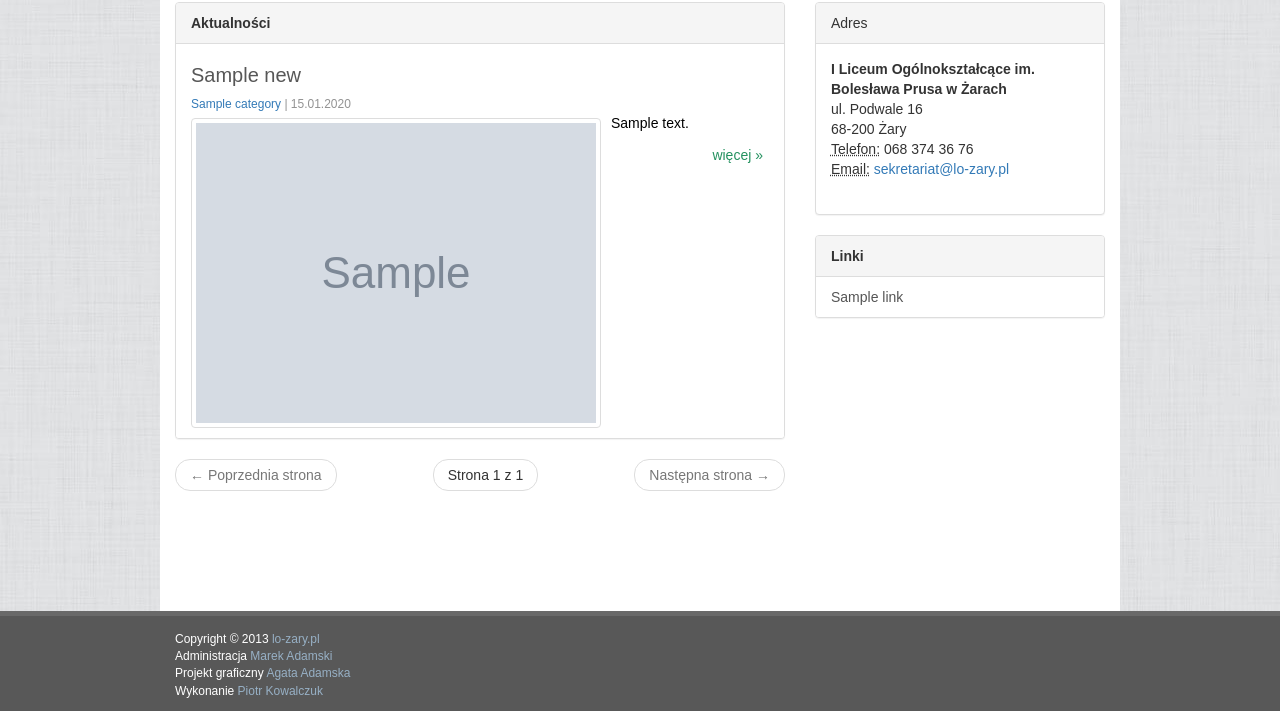
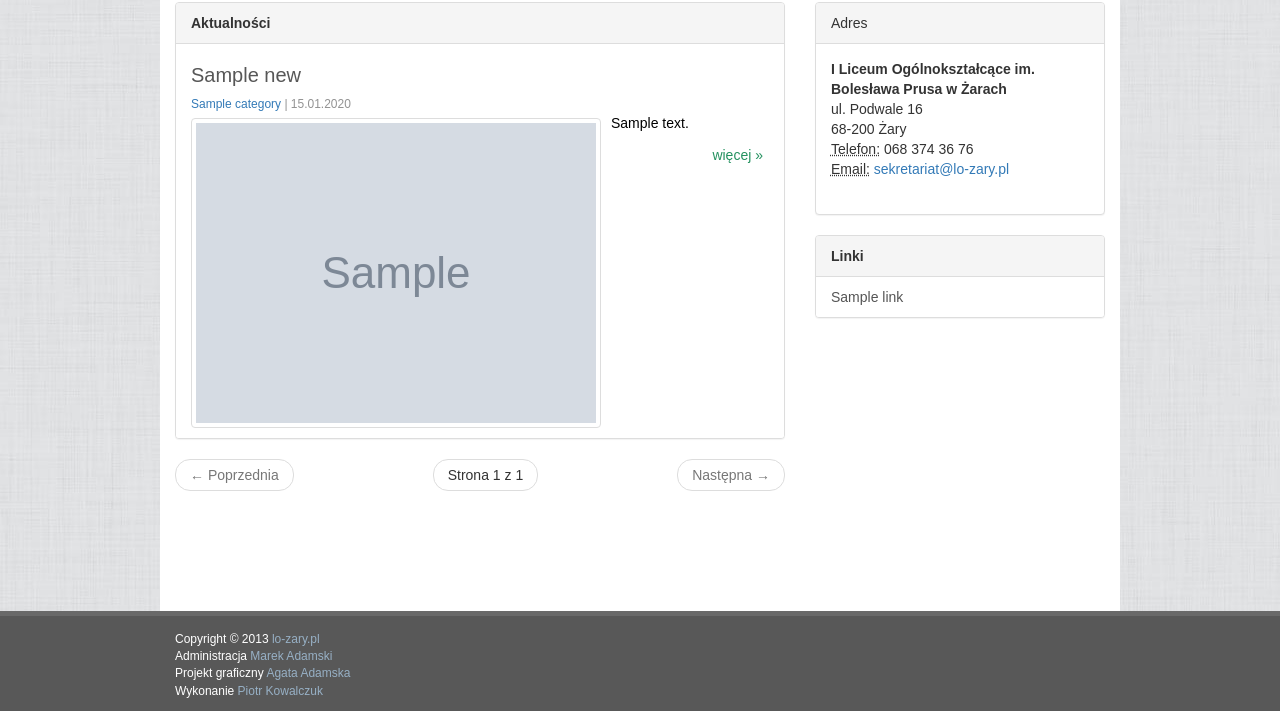
Before and after one commit to piotrkowalczuk/high-school-site, a Django app: template templates/news/list.html in a window 1280 px wide. Shown: the part 307-1018 px from the top of the page. Run offline with Django 3.2, Linux system fonts and the light colour scheme; the template is opened without the code that fills it: most values are stand-ins (such as "Sample title", 1, 10 or a date in 2020); grey boxes marked "Sample" are stand-in pictures; some libraries are stand-ins or nearby versions.

Commit message:
Button visibility changes.

```diff
--- a/templates/news/_list.html
+++ b/templates/news/_list.html
@@ -10,17 +10,17 @@
 
     <ul class="pager">
         <li class="next {% if not news_list.has_previous %}disabled{% endif %}">
-            <a href="{% if news_list.has_previous %}?page={{ news_list.previous_page_number }}{% else %}#{% endif %}">Następna strona &rarr;</a>
+            <a href="{% if news_list.has_previous %}?page={{ news_list.previous_page_number }}{% else %}#{% endif %}">Następna &rarr;</a>
         </li>
 
-        <li>
+        <li class="hidden-xs">
             <span class="current">
                 Strona {{ news_list.number }} z {{ news_list.paginator.num_pages }}
             </span>
         </li>
 
         <li class="previous {% if not news_list.has_next %}disabled{% endif %}">
-            <a href="{% if news_list.has_next %}?page={{ news_list.next_page_number }}{% else %}#{% endif %}">&larr; Poprzednia strona</a>
+            <a href="{% if news_list.has_next %}?page={{ news_list.next_page_number }}{% else %}#{% endif %}">&larr; Poprzednia</a>
         </li>
 
     </ul>
--- a/templates/news/index.html
+++ b/templates/news/index.html
@@ -25,7 +25,6 @@
         </div>
         <div class="lz-information-right-column col-lg-4 col-sm-4">
             {% block right_column %}
-                {% include 'common/events.html' with events=events %}
                 {% include 'common/links.html' with links=links %}
                 {% include 'common/address.html' %}
             {% endblock %}
```
